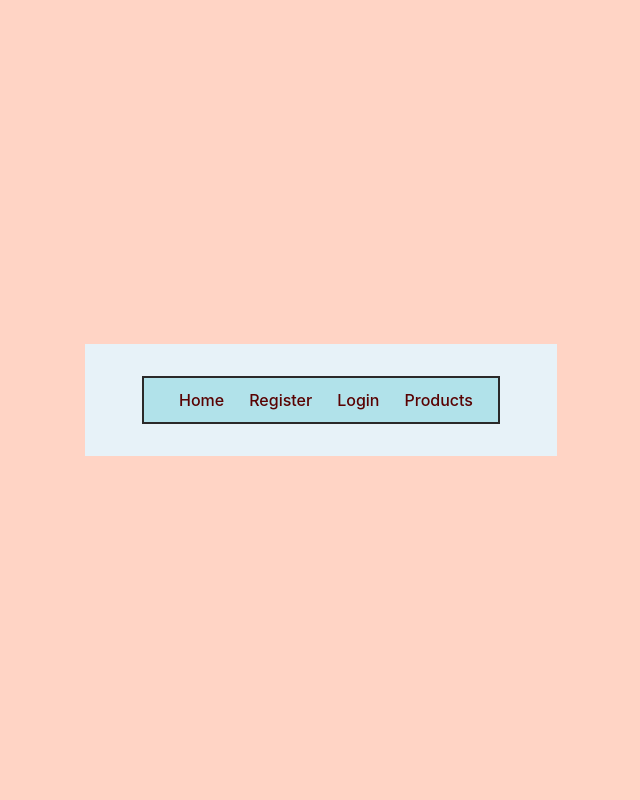
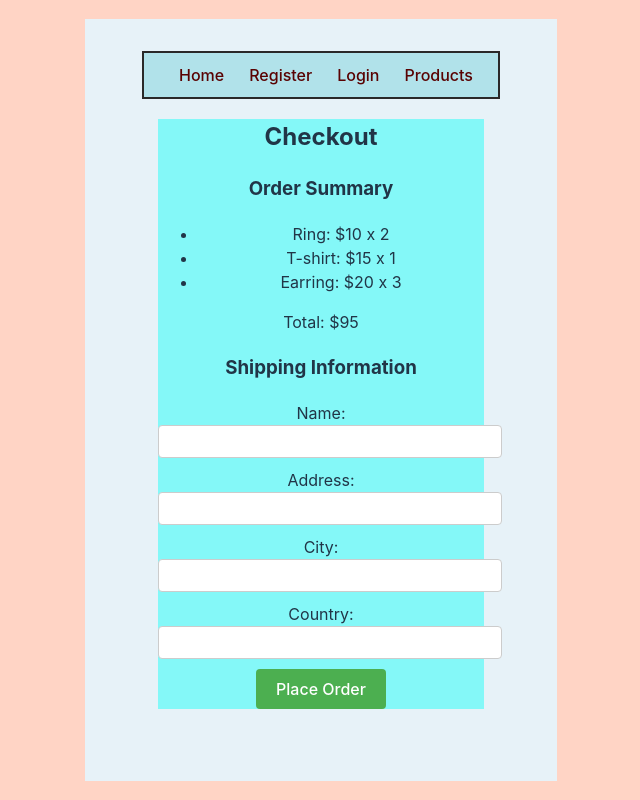
Before and after one commit to Sjpandya0210/E-commerce-Website-Capstone-, a React (Vite) app in the folder e-commerce/: page /checkout in a window 1280 px wide. Shown: the whole page, without its empty margins (319-959 px from the left). Built offline with nearby package versions, Linux system fonts and the light colour scheme.

Commit message:
drafted checkout component with dummy data and styled products, productdetails, cart component

```diff
--- a/e-commerce/src/App.jsx
+++ b/e-commerce/src/App.jsx
@@ -13,6 +13,7 @@ import ProductDetails from "./components/ProductDetails"
 import Logout from './components/Logout'
 import Account from "./components/Account"
 import Cart from "./components/Cart"
+import Checkout from "./components/Checkout"
 
 
 function App() {
@@ -47,6 +48,7 @@ useEffect(() => {
       {/* <Route path="/account" element ={<Account token={token}/>}/> */}
       <Route path="/account" element ={<Account token={token} userId={userId}/>}/>
       <Route path="/cart" element ={<Cart token = {token} userId={userId} cartItems= {cartItems} setCartItems = {setCartItems}/>}/>
+      <Route path="/checkout" element={<Checkout/>} />
       </Routes>
       </BrowserRouter>
     </div>
--- a/e-commerce/src/Style/Cart.css
+++ b/e-commerce/src/Style/Cart.css
@@ -1,10 +1,68 @@
-.image12{
-    width: 150px;
-    height: 200px;
+.cartDiv{
+  background-color: #fbdfdf;
+  box-shadow: 0 0 10px rgba(0, 0, 0, 0.1);
+   /* Align items to the left */
+}
+.btn1 {
+    background-color: #f44336; /* Red */
+    color: white;
+    border: none;
+    padding: 8px 16px;
+    border-radius: 4px;
+    cursor: pointer;
+    transition: background-color 0.3s;
+    margin-right:20px;
+  }
 
+  .btn1:hover {
+    background-color: #820505; /* Darker Red */
+  }
+
+  /* Button 2 */
+  .btn2 {
+    background-color: #4CAF50; /* Green */
+    color: white;
+    border: none;
+    padding: 8px 16px;
+    border-radius: 4px;
+    cursor: pointer;
+    transition: background-color 0.3s;
+  }
+
+  .btn2:hover {
+    background-color: #04740a; /* Darker Green */
+  }
+.cartUL{
+ list-style-type: none;
+ padding: 0;
 }
-.cartUL{
-    margin-top: 20px;
+.cartUl li {
+    border: 1px solid #ccc; /* Add border to create individual card */
+    border-radius: 8px; /* Round the corners */
+    margin-bottom: 10px; /* Add some space between each card */
+    padding: 10px;
     display: flex;
-    align-items: center;
+    flex-direction: column;
+    align-items: flex-start;
 }
+.cartUl li:last-child {
+    border-bottom: none;
+  }
+.cartUl li img {
+    width: 80px;
+    height: 100px;
+  }
+
+  .cartUl li button {
+    background-color: #9c160c;
+    color: white;
+    border: none;
+    padding: 8px 16px;
+    border-radius: 4px;
+    cursor: pointer;
+    transition: background-color 0.3s;
+  }
+
+  .cartUl li button:hover {
+    background-color: #c30c0c;
+  }
--- /dev/null
+++ b/e-commerce/src/Style/Checkout.css
@@ -0,0 +1,39 @@
+.checkout-container {
+    width: 80%;
+    margin: 0 auto;
+    background-color: rgb(132, 248, 248);
+  }
+
+  .checkout-title {
+    text-align: center;
+  }
+
+  .order-summary {
+    margin-bottom: 20px;
+  }
+
+  .shipping-info {
+    margin-bottom: 40px;
+  }
+
+  .input-field {
+    display: block;
+    width: 100%;
+    margin-bottom: 10px;
+    padding: 8px;
+    border: 1px solid #ccc;
+    border-radius: 4px;
+  }
+
+  .submit-btn {
+    background-color: #4CAF50;
+    color: white;
+    padding: 10px 20px;
+    border: none;
+    border-radius: 4px;
+    cursor: pointer;
+  }
+
+  .submit-btn:hover {
+    background-color: #024005;
+  }
--- /dev/null
+++ b/e-commerce/src/Style/ProductDetails.css
@@ -0,0 +1,21 @@
+.pDetails{
+    background-color:  #f8c2af;
+}
+.btn2 {
+    background-color: #95f298; /* Green */
+    border: none;
+    color: rgb(19, 18, 18);
+    padding: 15px 32px;
+    text-align: center;
+    text-decoration: none;
+    display: inline-block;
+    font-size: 16px;
+    margin: 4px 2px;
+    cursor: pointer;
+    border-radius: 8px;
+    transition: background-color 0.3s;
+  }
+
+  .btn2:hover {
+    background-color: #bbcf4b; /* Darker Green */
+  }
--- a/e-commerce/src/Style/Products.css
+++ b/e-commerce/src/Style/Products.css
@@ -5,5 +5,22 @@
 }
 .productsInfo{
     display: block;
-    background-color: rgb(73, 73, 73);
+    background-color: #EFE7BC;
+    color: rgb(3, 3, 3);
+    font-size: 15px;
 }
+.btnDetails{
+    display: inline-block;
+    padding: 10px 20px;
+    margin-bottom: 10px;
+    background-color: #007bff; /* Button background color */
+    color: #fff; /* Button text color */
+    text-decoration: none;
+    border: none;
+    border-radius: 5px;
+    cursor: pointer;
+    transition: background-color 0.3s ease;
+}
+.btnDetails:hover{
+    background-color: #0056b3;
+}
--- a/e-commerce/src/components/Cart.jsx
+++ b/e-commerce/src/components/Cart.jsx
@@ -54,6 +54,9 @@ function Cart ({token, userId, cartItems, setCartItems}){
   const handleXbtn = () =>{
     navigate("/products")
   }
+  const handleCheckout = () => {
+    navigate("/checkout")
+  }
   const removeFromCart = async (productId) => {
     console.log("This is product ID", productId)
     try {
@@ -73,11 +76,13 @@ function Cart ({token, userId, cartItems, setCartItems}){
   };
 
     return (
-        <div>
+        <div className="cartDiv">
             <h2>Your Selected Items</h2>
-            <button onClick = {handleXbtn}>Back to Products</button>
+            <button onClick = {handleXbtn} className="btn1">Back to Products</button>
+            <button onClick = {handleCheckout} className="btn2">Checkout</button>
             {cartItems.length > 0 ? (
         cartItems.map(item => (
+          <div className="cart2">
           <ul key={item.productId} className="cartUl">
             <li>
               {item.name}:
@@ -90,6 +95,7 @@ function Cart ({token, userId, cartItems, setCartItems}){
               <button onClick={() => removeFromCart(item.productId)}>Remove from cart</button>
             </li>
           </ul>
+          </div>
 
         ))
       ) : (
--- /dev/null
+++ b/e-commerce/src/components/Checkout.jsx
@@ -0,0 +1,57 @@
+//style
+import "../Style/Checkout.css"
+
+const Checkout = () => {
+  const dummyItems = [
+    { id: 1, name: 'Ring', price: 10, quantity: 2 },
+    { id: 2, name: 'T-shirt', price: 15, quantity: 1 },
+    { id: 3, name: 'Earring', price: 20, quantity: 3 },
+  ];
+
+  const calculateTotal = () => {
+    return dummyItems.reduce((acc, item) => acc + item.price * item.quantity, 0);
+  };
+
+  return (
+    <div className="checkout-container">
+      <h2 className="checkout-title">Checkout</h2>
+      <div className="order-summary">
+        <h3>Order Summary</h3>
+        <ul>
+          {dummyItems.map((item) => (
+            <li key={item.id}>
+              {item.name}: ${item.price} x {item.quantity}
+            </li>
+          ))}
+        </ul>
+        <p>Total: ${calculateTotal()}</p>
+      </div>
+      <div className="shipping-info">
+        <h3>Shipping Information</h3>
+        <form>
+          <label>
+            Name:
+            <input type="text" className="input-field" />
+          </label>
+          <label>
+            Address:
+            <input type="text" className="input-field" />
+          </label>
+          <label>
+            City:
+            <input type="text" className="input-field" />
+          </label>
+          <label>
+            Country:
+            <input type="text" className="input-field" />
+          </label>
+          <button type="submit" className="submit-btn">Place Order</button>
+        </form>
+      </div>
+    </div>
+  );
+};
+
+
+
+export default Checkout;
--- a/e-commerce/src/components/ProductDetails.jsx
+++ b/e-commerce/src/components/ProductDetails.jsx
@@ -2,6 +2,8 @@ import { useParams, useNavigate} from "react-router-dom";
 import { useState } from "react";
 //api
 import { useProductDetailsQuery, useAddToCartMutation, useSingleCartQuery } from "../Redux/api";
+//Style
+import "../Style/ProductDetails.css"
 function ProductDetails ({token, userId, cartItems, setCartItems}){
     let { id } = useParams();
   const navigate = useNavigate();
@@ -45,17 +47,18 @@ function ProductDetails ({token, userId, cartItems, setCartItems}){
 
     return (
         <div>
-            <button className="btn" onClick={handleClick}>X</button>
+            <button className="btn" onClick={handleClick}>Back</button>
+            <div className="pDetails">
             {token &&
             <button className="btn2" onClick = {addtoCartbtn}>Add to cart</button>}
             <h2>Product Details</h2>
             <p>Name: {data.title}</p>
             <img className= "img" src={data.image}/>
-            <p>Price: {data.price}</p>
-            <p>Category: {data.category} </p>
+            <p><strong>Price:</strong> {data.price}</p>
+            <p><strong>Category: </strong>{data.category} </p>
             <p>{data.description}</p>
-            <p>Rate: {data.rating.rate} Count: {data.rating.count}</p>
-
+            <p><strong>Rate:</strong> {data.rating.rate} <strong>Reviews: </strong>{data.rating.count}</p>
+            </div>
         </div>
     )
 }
--- a/e-commerce/src/components/Products.jsx
+++ b/e-commerce/src/components/Products.jsx
@@ -37,12 +37,12 @@ function Products () {
                     <div className = "productsInfo" key = {product.id}>
                         <h2>{product.title}</h2>
                         <img className= "img" src={product.image}/>
-                        <p>Price: {product.price}</p>
-                        <p>Rate: {product.rating.rate} Count: {product.rating.count}</p>
-                        <p>Category: {product.category} </p>
+                        <p><strong>Price:</strong> {product.price}</p>
+                        <p><strong>Rate:</strong> {product.rating.rate} <strong>Reviews:</strong> {product.rating.count}</p>
+                        <p><strong>Category:</strong> {product.category} </p>
                         {/* <p>{product.description}</p> */}
                         {/* add link to single product */}
-                        <Link to={`/productdetails/${product.id}`}>See Details</Link>
+                        <Link to={`/productdetails/${product.id}`} className="btnDetails">See Details</Link>
                     </div>
                 )
             })}
```
